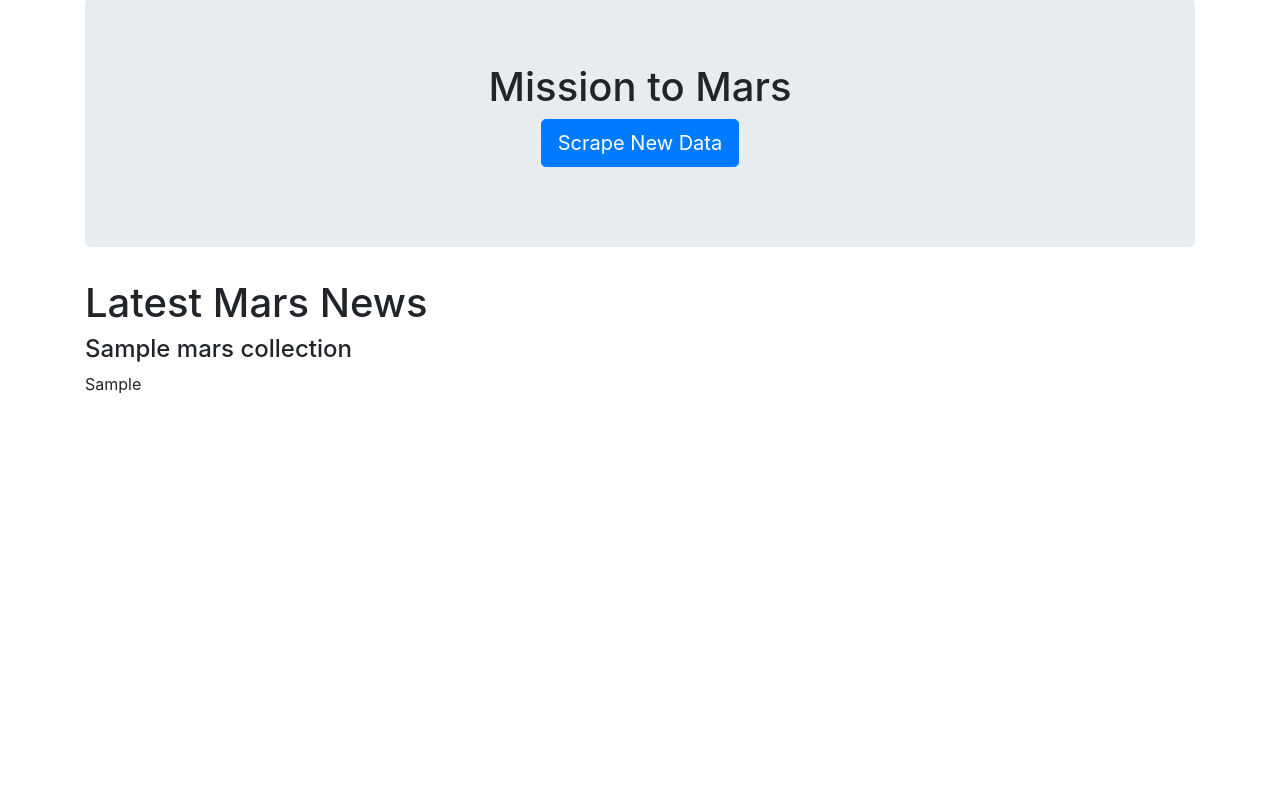
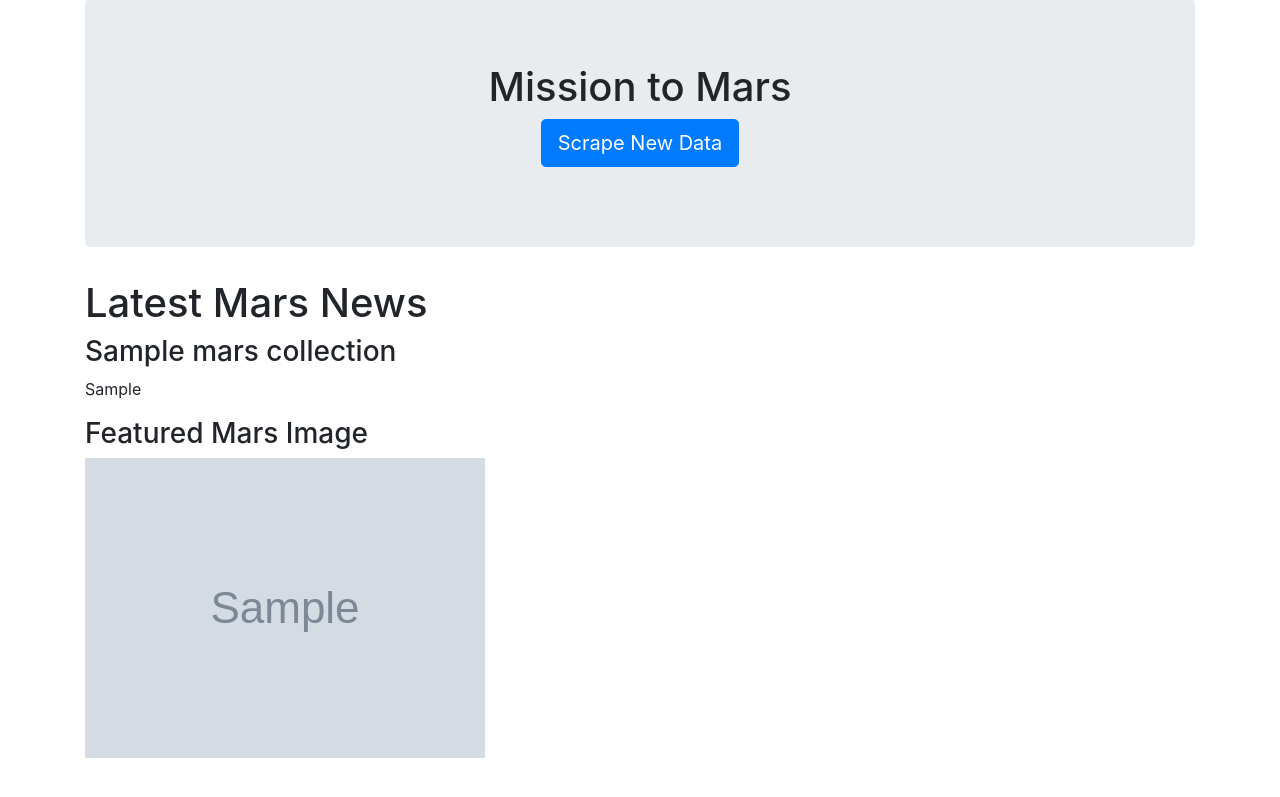
Before and after one commit to Pankaj-gh/Web-Scraping-challenge, a Flask app: page / in a window 1280 px wide. Shown: the part 1-798 px from the top of the page. Run offline with Flask 2, Linux system fonts and the light colour scheme; a database or web service that is not in the repository returns one stand-in record (Sample ...); some libraries are stand-ins or nearby versions.

Commit message:
adding changes to index.html

```diff
--- a/Mission_to_Mars/scrape_mars.py
+++ b/Mission_to_Mars/scrape_mars.py
@@ -46,9 +46,9 @@ def scrape():
     imags=soup.find_all("a",class_="fancybox")
     large_img=[]
     for image in imags:
-        featured_image_url=image['data-fancybox-href']
-        large_img.append(featured_image_url)
-
+        featured_image=image['data-fancybox-href']
+        large_img.append(featured_image)
+    featured_image_url=("https://www.jpl.nasa.gov"+featured_image)
 
     # #Creating and assigning URL
 
--- a/Mission_to_Mars/templates/index.html
+++ b/Mission_to_Mars/templates/index.html
@@ -34,14 +34,22 @@
         <div class="row">
             <div class="col-md-12">
                 {% for listing in listing_results %}
-                <h4>{{ listing.news_title }}</h4>
-                {% endfor %}
+                <h3>{{ listing.news_title }}</h3>
+
             </div>
         </div>
         <div class="row">
             <div class="col-md-12">
-                {% for listing in listing_results %}
+
                 <p>{{ listing.news_p }}</p>
+
+            </div>
+        </div>
+        <div class="row">
+            <div class="col-md-8">
+
+                <h3>Featured Mars Image</h3>
+                <img src={{ listing.featured_image_url }}>
                 {% endfor %}
             </div>
         </div>
```
